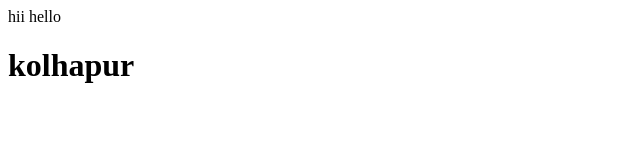
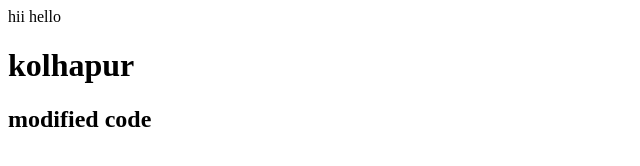
Before and after one commit to Kolhapur-123/calculator, a plain HTML site: page index.html in a window 1280 px wide. Shown: the whole page, without its empty margins (0-640 px from the left). Drawn offline with Linux system fonts and the light colour scheme.

Commit message:
Update index.html

```diff
--- a/index.html
+++ b/index.html
@@ -1,2 +1,3 @@
 <p>hii hello</p>
 <h1>kolhapur</h1>
+<h2>modified code</h2>
```
